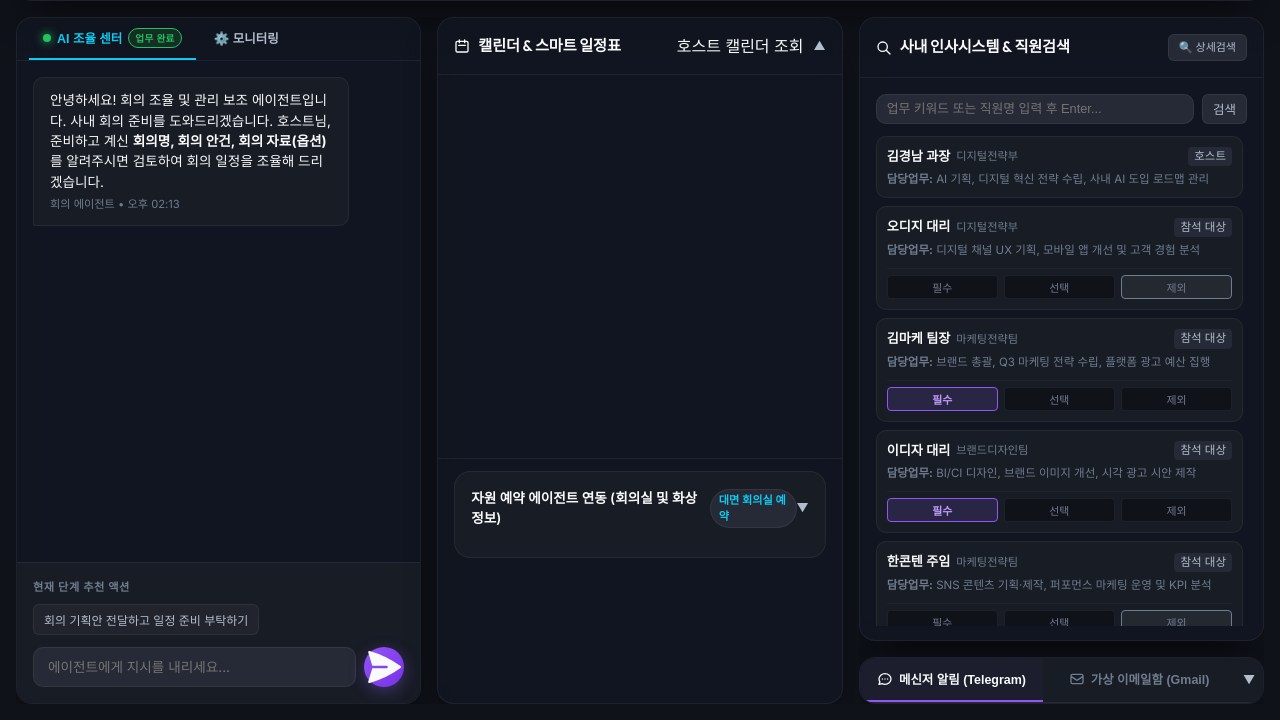
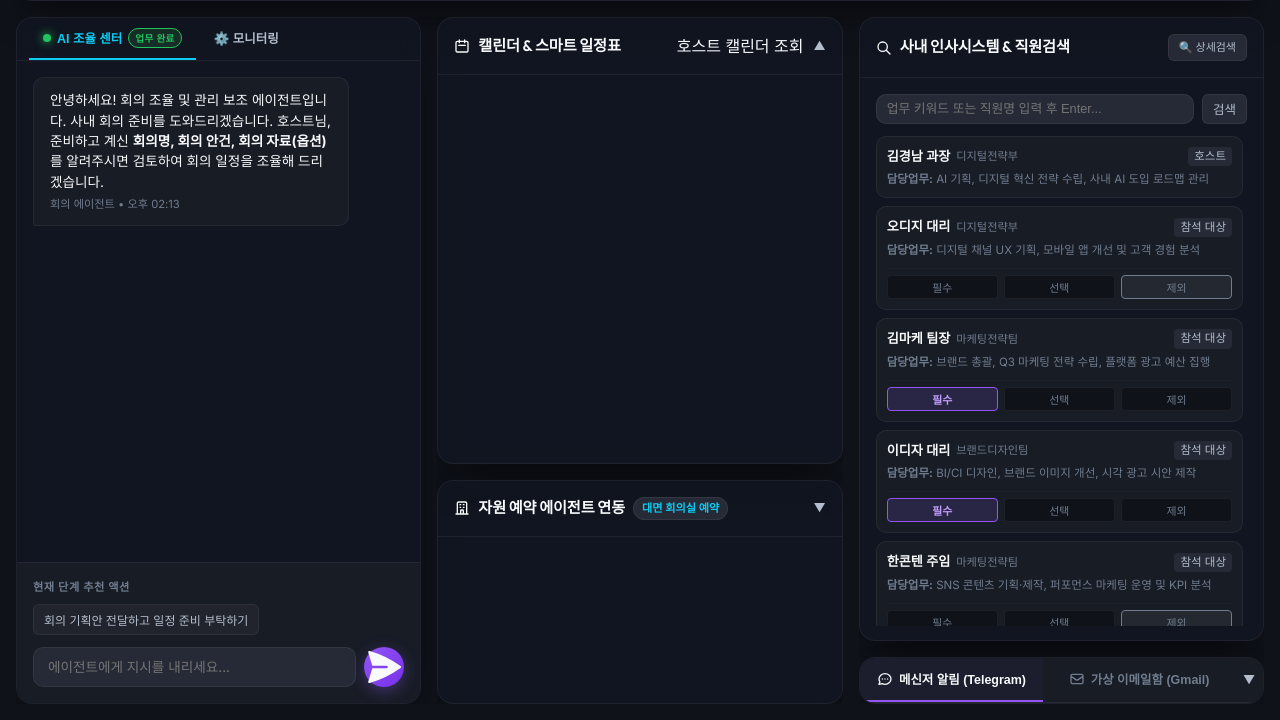
Before and after one commit to SPCHEON74/ai-meeting-coordinator, a website built with Vite: page index.html in a window 1280 px wide. Shown: the part 80-800 px from the top of the page. Built offline with nearby package versions, Linux system fonts and the light colour scheme.

Commit message:
refactor: 캘린더와 자원 예약을 독립 카드로 분리 (2/3 + 1/3)
- panel-center card 단일 컨테이너 → panel-center-col 래퍼 + 두 독립 section.card 분리
- panel-cal (flex:2): 캘린더 & 스마트 일정표 독립 카드
- panel-resource (flex:1): 자원 예약 에이전트 연동 독립 카드 (panel-header 스타일로 승격)
- resource-body.collapsible-body max-height 800px으로 확장

```diff
--- a/index.html
+++ b/index.html
@@ -150,11 +150,11 @@
 
         </section>
 
-        <!-- CENTER PANEL: Smart Scheduler & Booking -->
-        <section class="panel panel-center card">
+        <!-- CENTER: Calendar (2/3) + Resource (1/3) — 독립 카드 -->
+        <div class="panel-center-col">
 
-          <!-- Calendar section: 2/3 -->
-          <div class="cal-section">
+          <!-- 캘린더 & 스마트 일정표 (2/3) -->
+          <section class="panel panel-cal card">
             <div class="panel-header collapsible-header" id="cal-panel-header">
               <div class="panel-title-container">
                 <svg xmlns="http://www.w3.org/2000/svg" class="panel-title-icon" fill="none" viewBox="0 0 24 24" stroke="currentColor" stroke-width="2">
@@ -167,31 +167,21 @@
                 <span class="collapse-arrow" id="cal-arrow">▲</span>
               </div>
             </div>
-
             <div class="panel-body scheduler-body collapsible-body collapsed" id="cal-panel-body">
-              <!-- Host / Participants Calendar Grid -->
               <div class="calendar-container">
-                <!-- Calendar Header -->
                 <div class="calendar-header-dates">
                   <button class="cal-nav-btn">&lt;</button>
                   <div class="cal-date-title" id="cal-date-label">2026년 6월 19일 (금요일)</div>
                   <button class="cal-nav-btn">&gt;</button>
                 </div>
-
-                <!-- Smart Suggestion Card -->
                 <div class="smart-suggestion-box hidden" id="smart-suggestion-box">
                   <div class="suggestion-header">
                     <span class="suggestion-tag">AI 스마트 추천 시간대</span>
                     <span class="suggestion-reason" id="suggestion-reason-text">필수 참가자 전원 비어있음</span>
                   </div>
-                  <div class="suggestion-times" id="suggestion-times-list">
-                    <!-- Dynamic suggest times -->
-                  </div>
+                  <div class="suggestion-times" id="suggestion-times-list"></div>
                 </div>
-
-                <!-- Time Grid System -->
                 <div class="time-grid-wrapper">
-                  <!-- Vertical timeline ruler (Hours) -->
                   <div class="time-ruler">
                     <div class="time-label">09:00</div>
                     <div class="time-label">10:00</div>
@@ -204,33 +194,30 @@
                     <div class="time-label">17:00</div>
                     <div class="time-label">18:00</div>
                   </div>
-
-                  <!-- Calendar Columns Container (Multi columns if multiple people) -->
-                  <div class="calendar-columns" id="calendar-columns-grid">
-                    <!-- Columns dynamic inject -->
-                  </div>
+                  <div class="calendar-columns" id="calendar-columns-grid"></div>
                 </div>
               </div>
             </div>
-          </div>
+          </section>
 
-          <!-- Resource section: 1/3 -->
-          <div class="resource-section-outer">
-            <div class="resource-reservation-card card-inner" id="resource-section">
-              <div class="inner-header collapsible-header" id="res-panel-header">
-                <div style="display:flex;align-items:center;gap:8px;">
-                  <h3>자원 예약 에이전트 연동 (회의실 및 화상 정보)</h3>
-                  <span class="resource-type-toggle" id="meeting-type-badge">대면 회의</span>
-                </div>
-                <span class="collapse-arrow" id="res-arrow">▼</span>
+          <!-- 자원 예약 에이전트 연동 (1/3) -->
+          <section class="panel panel-resource card">
+            <div class="panel-header collapsible-header" id="res-panel-header">
+              <div class="panel-title-container">
+                <svg xmlns="http://www.w3.org/2000/svg" class="panel-title-icon" fill="none" viewBox="0 0 24 24" stroke="currentColor" stroke-width="2">
+                  <path stroke-linecap="round" stroke-linejoin="round" d="M19 21V5a2 2 0 00-2-2H7a2 2 0 00-2 2v16m14 0h2m-2 0h-5m-9 0H3m2 0h5M9 7h1m-1 4h1m4-4h1m-1 4h1m-5 10v-5a1 1 0 011-1h2a1 1 0 011 1v5m-4 0h4" />
+                </svg>
+                <h2>자원 예약 에이전트 연동</h2>
+                <span class="resource-type-toggle" id="meeting-type-badge">대면 회의</span>
               </div>
-              <div class="resource-body collapsible-body collapsed" id="resource-body-content">
-                <!-- Resource state dynamic -->
-              </div>
+              <span class="collapse-arrow" id="res-arrow">▼</span>
             </div>
-          </div>
+            <div class="resource-body collapsible-body collapsed panel-body" id="resource-body-content">
+              <!-- Resource state dynamic -->
+            </div>
+          </section>
 
-        </section>
+        </div>
 
         <!-- RIGHT PANEL: Org / Mobile Telegram / Inbox -->
         <section class="panel panel-right">
--- a/src/style.css
+++ b/src/style.css
@@ -866,22 +866,23 @@ body {
    CENTER PANEL - INTERACTIVE SCHEDULER & RESERVATION
 ──────────────────────────────────────────────────────── */
 
-/* Cal section (2/3) + Resource section (1/3) inside center panel */
-.cal-section {
+/* Center column: 두 독립 카드를 세로로 2/3 + 1/3 배치 */
+.panel-center-col {
+  display: flex;
+  flex-direction: column;
+  gap: 16px;
+  min-height: 0;
+  overflow: hidden;
+}
+
+.panel-cal {
   flex: 2;
-  display: flex;
-  flex-direction: column;
   min-height: 0;
-  border-bottom: 1px solid var(--card-border);
-}
-
-.resource-section-outer {
+}
+
+.panel-resource {
   flex: 1;
   min-height: 0;
-  overflow-y: auto;
-  padding: 12px 16px;
-  display: flex;
-  flex-direction: column;
 }
 
 .scheduler-body {
@@ -1174,7 +1175,7 @@ body {
 }
 
 .resource-body.collapsible-body {
-  max-height: 400px;
+  max-height: 800px;
 }
 
 .inner-header {
```
